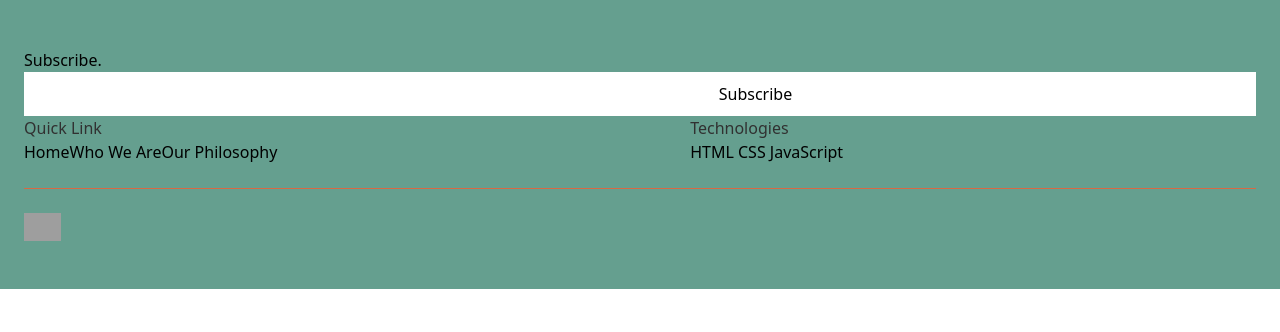
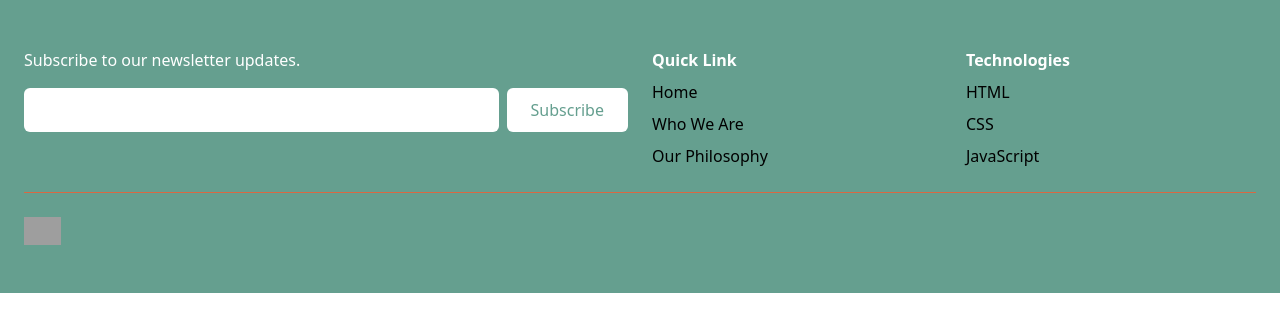
Before and after one commit to LumkileNdabeni/Module_08R_CS20240198_wfc2407_A_LumkileNdabeni_SDF08_R, a plain HTML site: page Module_08R_StudentNo_Classcode_Group_Name-Surname_SDF08_R-main/index.html in a window 1280 px wide. Drawn offline with nearby package versions, Linux system fonts and the light colour scheme; grey boxes are pictures that could not be loaded.

Commit message:
Aligned text

```diff
--- a/Module_08R_StudentNo_Classcode_Group_Name-Surname_SDF08_R-main/index.html
+++ b/Module_08R_StudentNo_Classcode_Group_Name-Surname_SDF08_R-main/index.html
@@ -9,30 +9,28 @@
 </head>
 <body>
     <footer class="bg-[#659f8f] dark:bg-[#313131]">
-        <div class="container">
-            <footer class="bg-[#659f8f] dark:bg-[#313131]">
-                <div class="container px-6 py-12 mx-auto">
-                    <div class="grid">
-                        <div class="sm:col-span-2">
-                            <h1 class="max-w-lg" >Subscribe.</h1>
-                            <div class="flex">
-                                <input id="email" type="text">
-                                <button class="w-full px-6 py-2.5 bg-white">
+        <div class="container px-6 py-12 mx-auto">
+            <div class="grid grid-cols-1 gap-6 sm:grid-cols-2 sm:gap-y-10 lg:grid-cols-4">
+                <div class="sm:col-span-2">
+                    <h1 class="max-w-lg text-white">Subscribe to our newsletter updates.</h1>
+                    <div class="flex flex-col md:flex-row mt-4">
+                        <input id="email" type="text" class="flex-grow p-2 rounded-md bg-white dark:bg-gray-800 text-black dark:text-white">
+                        <button class="w-full md:w-auto px-6 py-2.5 mt-2 md:mt-0 md:ml-2 bg-white text-[#659f8f] rounded-md">
                                     Subscribe
                                 </button>
                             </div>
                         </div>
                         <div>
-                            <p class="text-[#313131]">Quick Link</p>
-                            <div class="flex">
+                            <p class="text-white"><strong>Quick Link</strong></p>
+                            <div class="flex flex-col mt-2 space-y-2">
                                 <a href="#">Home</a>
                                 <a href="#">Who We Are</a>
                                 <a href="#">Our Philosophy</a>
                             </div>
                         </div>
                         <div>
-                            <p class="text-[#313131]">Technologies</p>
-                            <div class="">
+                            <p class="text-white"><strong>Technologies</strong></p>
+                            <div class=" flex flex-col mt-2 space-y-2">
                                 <a href="#">HTML</a>
                                 <a href="#">CSS</a>
                                 <a href="#">JavaScript</a>
```
